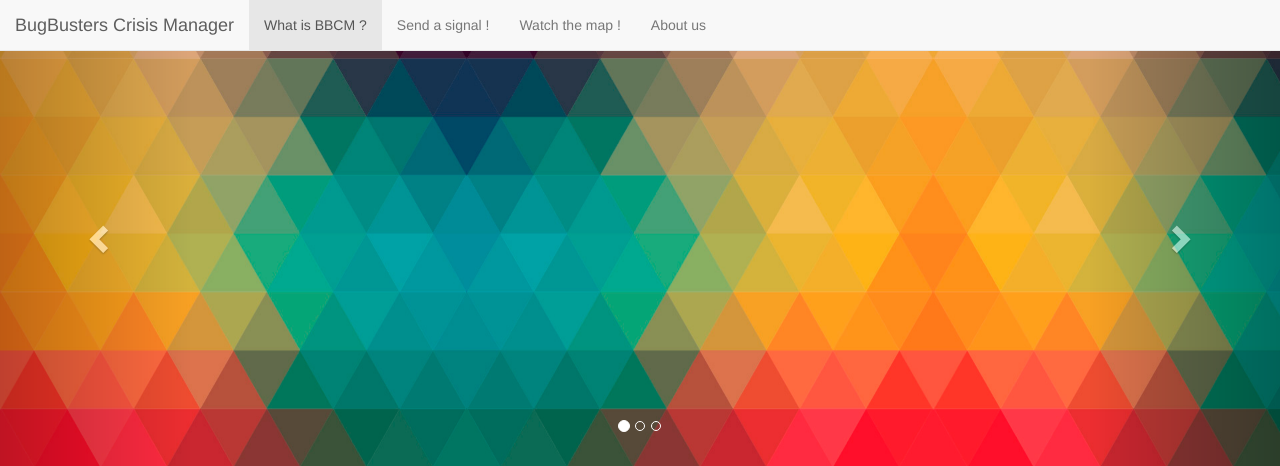
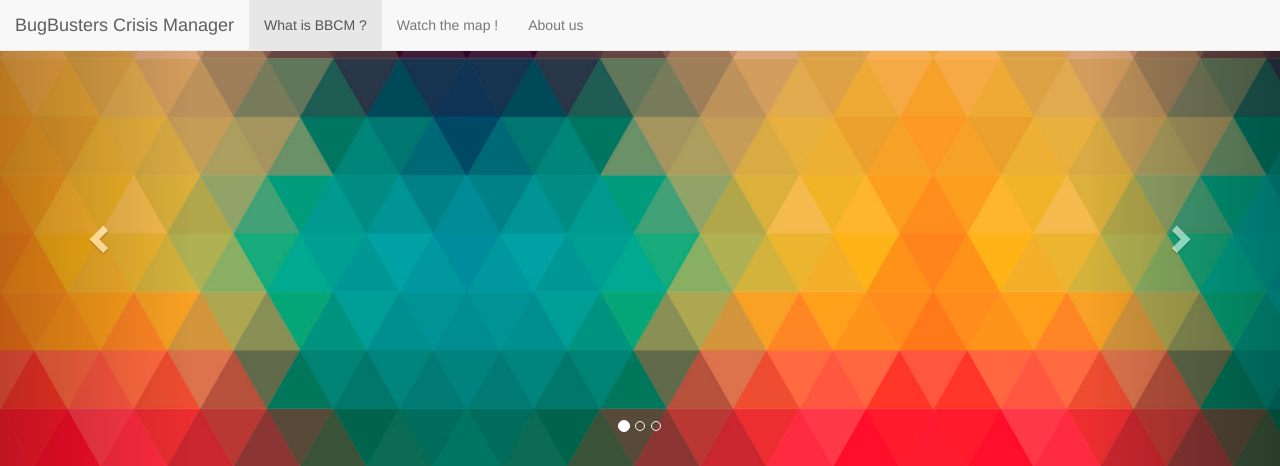
Before and after one commit to Ybalrid/N2I-bugbusters, a PHP site: page / in a window 1280 px wide. Shown: the top 466 px of the page. Run offline with PHP 8.4, Linux system fonts and the light colour scheme; some libraries are stand-ins or nearby versions.

Commit message:
remonve anchors

```diff
--- a/web/index.php
+++ b/web/index.php
@@ -26,9 +26,8 @@
 					<div id="navbarCollapsed" class="collapse navbar-collapse">
 						<ul class="nav navbar-nav">
 							<li class="active"><a href="#monCarousel">What is BBCM ?</a></li>
-							<li><a href="#alert">Send a signal !</a></li>
-							<li><a href="#map">Watch the map !</a></li>
-							<li><a href="#about_us">About us</a></li>
+							<li><a href="map.php">Watch the map !</a></li>
+							<li><a href="about.php">About us</a></li>
 						</ul>
 					</div>
 
```
